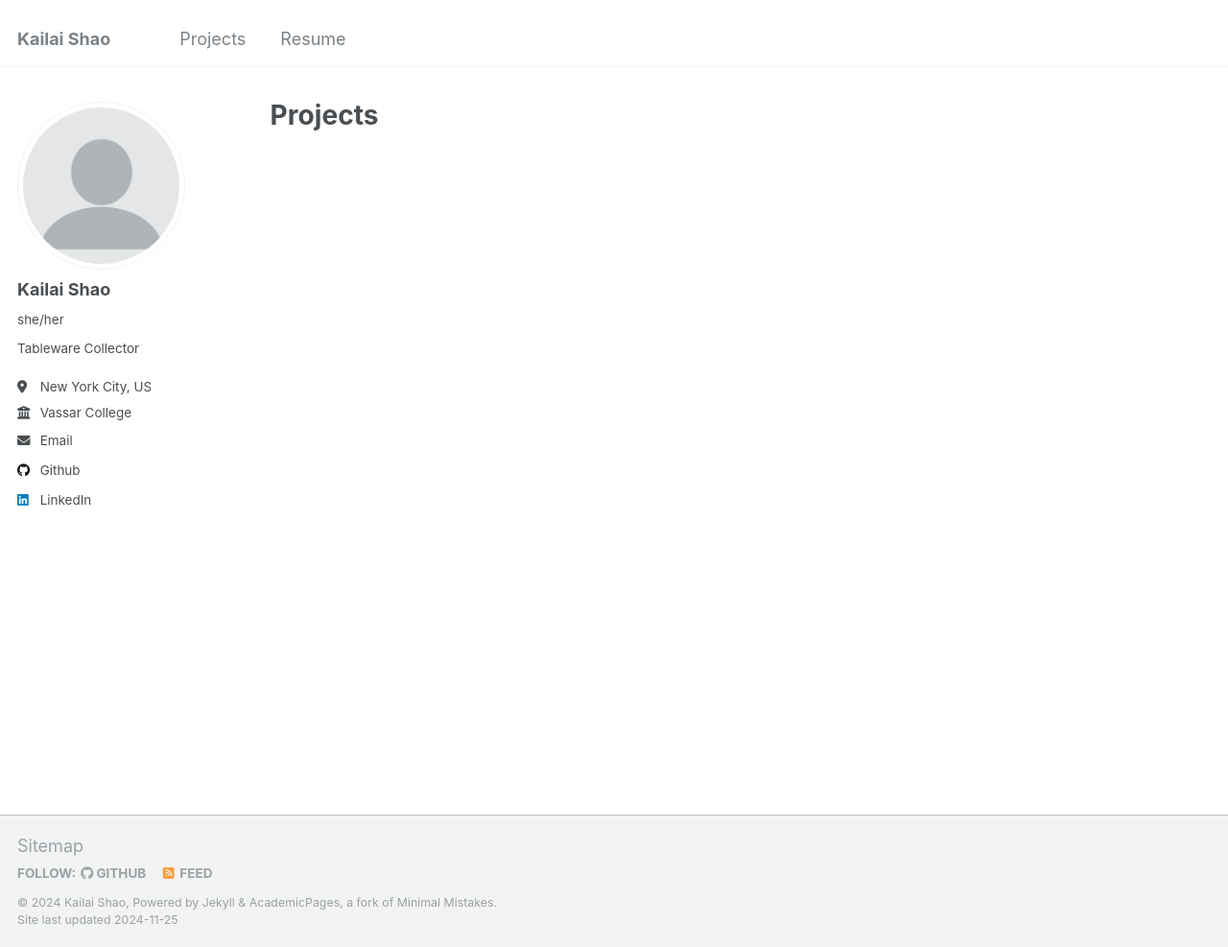
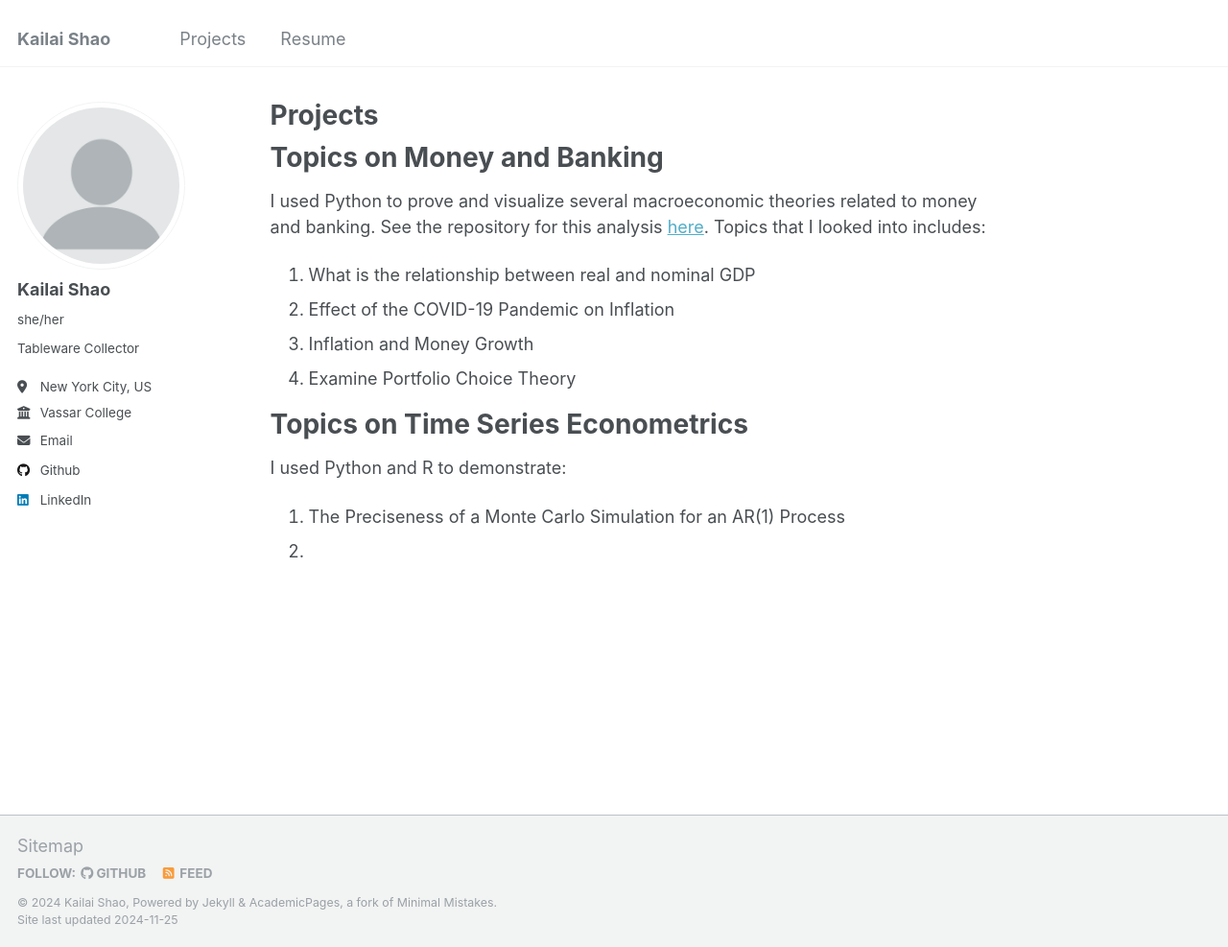
Before and after one commit to kshao19/kshao19.github.io, a Jekyll site: the page built from _pages/Projects.md, in a window 1280 px wide and 987 px high. Shown: the whole window at 96% size. Built offline with Jekyll 4.4.1, drawn with Linux system fonts in a browser that asks for light colours.

Commit message:
Update Projects.md

```diff
--- a/_pages/Projects.md
+++ b/_pages/Projects.md
@@ -2,3 +2,16 @@
 title: "Projects"
 permalink: /projects/
 ---
+
+# Topics on Money and Banking
+I used Python to prove and visualize several macroeconomic theories related to money and banking. See the repository for this analysis [here](https://github.com/kshao19/Money_and_Banking_Analysis).
+Topics that I looked into includes:
+  1. What is the relationship between real and nominal GDP
+  2. Effect of the COVID-19 Pandemic on Inflation
+  3. Inflation and Money Growth
+  4. Examine Portfolio Choice Theory
+
+# Topics on Time Series Econometrics
+I used Python and R to demonstrate:
+  1. The Preciseness of a Monte Carlo Simulation for an AR(1) Process
+  2.
```
